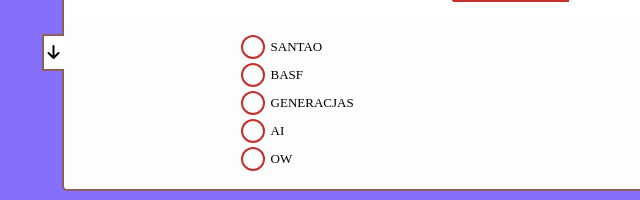
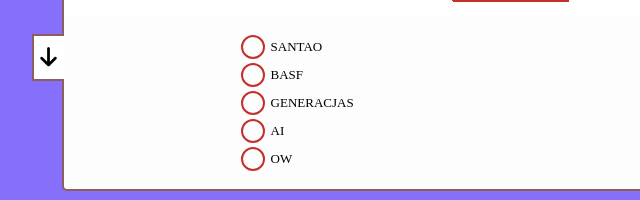
Before and after one commit to ambitnanazwa91/Konwerter-RM, a plain HTML site: page index.html in a window 1280 px wide. Shown: the part 336-536 px from the top of the page, 134-774 px from the left. Drawn offline with Linux system fonts and the light colour scheme.

Commit message:
Update css.css

```diff
--- a/css.css
+++ b/css.css
@@ -19,9 +19,9 @@
 	align-items: center;
 	position: absolute;
 	top: 360px;
-	left: -22px;
-	width: 20px;
-	height: 23px;
+	left: -32px;
+	width: 30px;
+	height: 33px;
 	color: black;
 	transition: height 0.3s, transform 0.5s;
 	background-color: white;
@@ -38,6 +38,8 @@
 
 .arrow-icon-div {
 	transition: 1s;
+	font-size: 22px;
+
 }
 /* .rotate-icon-up {
 	transform: rotate(180deg);
```
